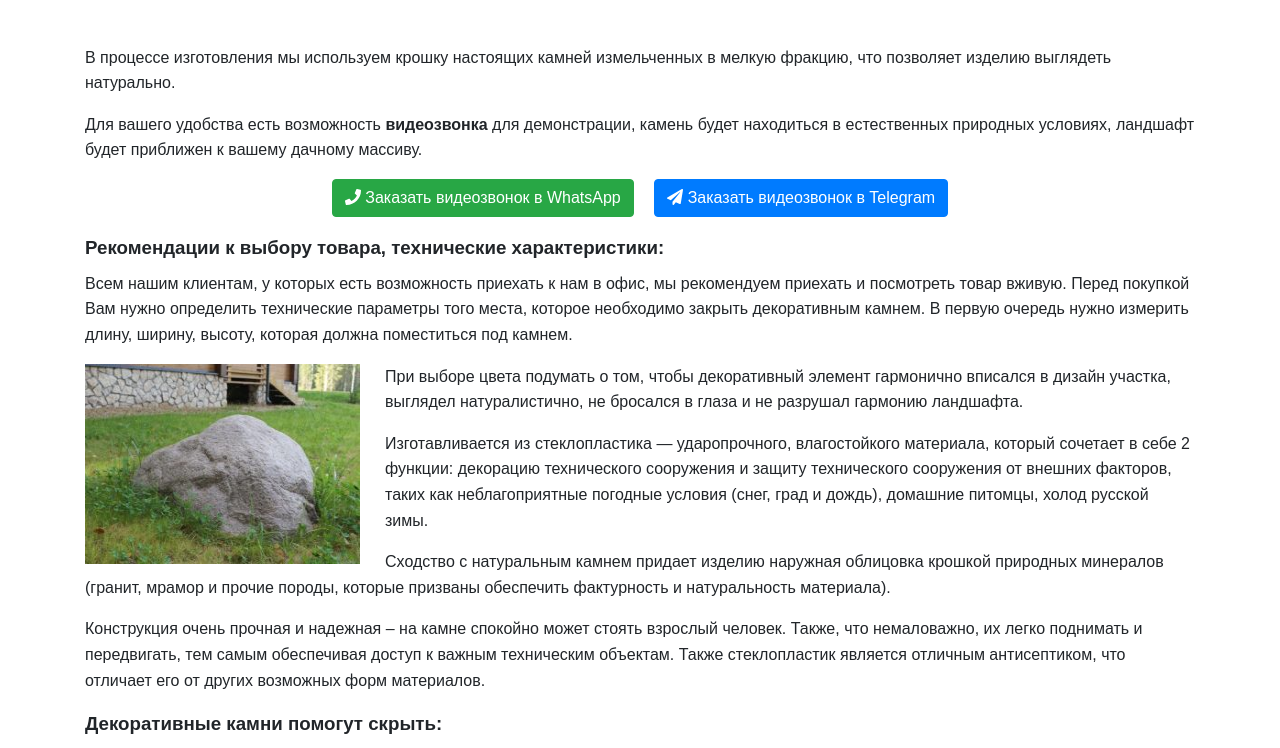
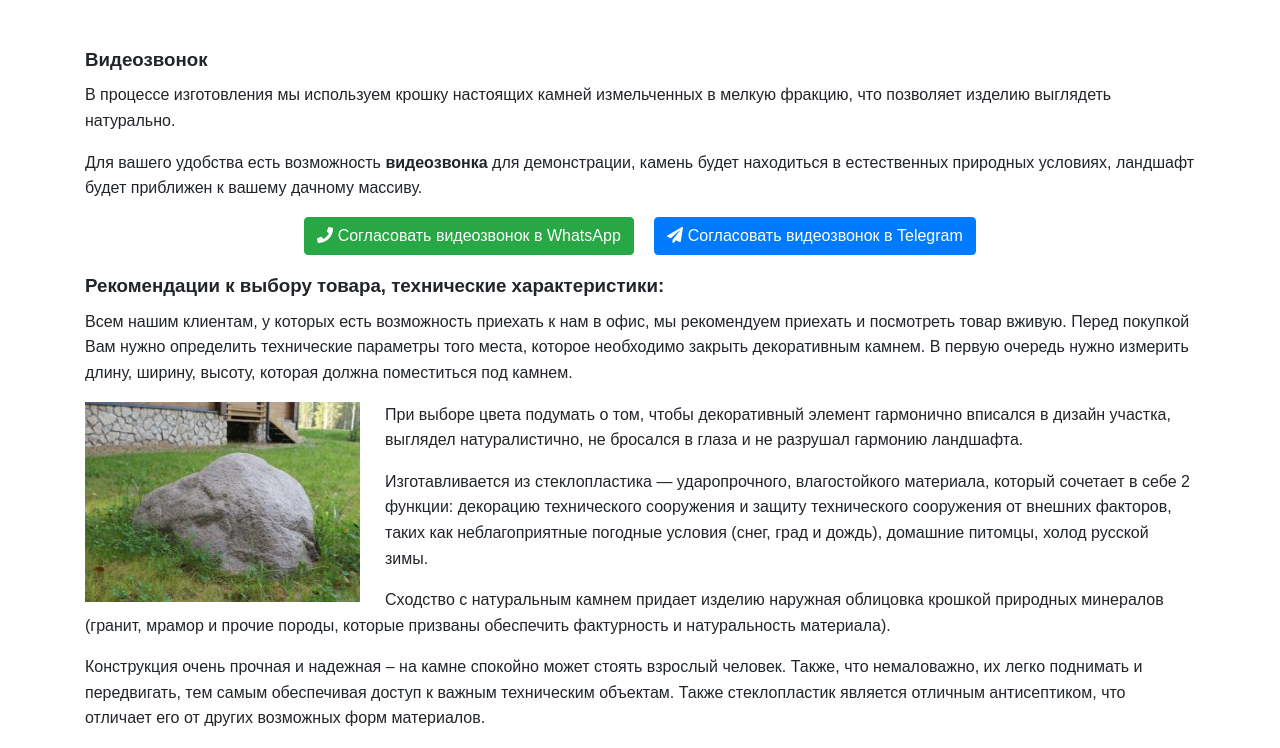
Before and after one commit to Egor-record/kamni, a website: page public/index.html in a window 1280 px wide. Shown: the part 1036-1784 px from the top of the page. Drawn offline with Linux system fonts and the light colour scheme; some packages are replaced by stand-ins of ours.

Commit message:
added metrica and change h3 for videocall

```diff
--- a/public/index.html
+++ b/public/index.html
@@ -140,16 +140,17 @@
 							</div>
 						</li>
 					</ul>
+					<h3>Видеозвонок</h3>
 					<div>
 						<p>В процессе изготовления мы используем крошку настоящих камней измельченных в мелкую фракцию, что позволяет изделию выглядеть натурально.</p>
 						<p>Для вашего удобства есть возможность <strong>видеозвонка</strong> для демонстрации, камень будет находиться в естественных природных условиях, ландшафт будет приближен к вашему дачному массиву.</p>
 						<div class="text-center mb-3">
 							<a href="https://wa.me/+79052500876?text=Запись%20на%20видео%20звонок" target="_blank" class="btn btn-success">
-								<i class="fa fa-phone" aria-hidden="true"></i> Заказать видеозвонок в WhatsApp
+								<i class="fa fa-phone" aria-hidden="true"></i> Согласовать видеозвонок в WhatsApp
 							</a>
 							<a href="https://t.me/dekorativniekamni?text=Запись%20на%20видео%20звонок" target="_blank" class="btn btn-primary mt-3 mt-lg-0 ml-lg-3">
 								<i class="fa fa-paper-plane" aria-hidden="true"></i>
-								Заказать видеозвонок в Telegram
+								Согласовать видеозвонок в Telegram
 							  </a>
 						</div>
 					</div>
@@ -596,6 +597,23 @@
   });
 });
 	</script>
+	<!-- Yandex.Metrika counter -->
+<script type="text/javascript" >
+	(function(m,e,t,r,i,k,a){m[i]=m[i]||function(){(m[i].a=m[i].a||[]).push(arguments)};
+	m[i].l=1*new Date();
+	for (var j = 0; j < document.scripts.length; j++) {if (document.scripts[j].src === r) { return; }}
+	k=e.createElement(t),a=e.getElementsByTagName(t)[0],k.async=1,k.src=r,a.parentNode.insertBefore(k,a)})
+	(window, document, "script", "https://mc.yandex.ru/metrika/tag.js", "ym");
+
+	ym(97079904, "init", {
+		 clickmap:true,
+		 trackLinks:true,
+		 accurateTrackBounce:true,
+		 webvisor:true
+	});
+ </script>
+ <noscript><div><img src="https://mc.yandex.ru/watch/97079904" style="position:absolute; left:-9999px;" alt="" /></div></noscript>
+ <!-- /Yandex.Metrika counter -->
 </body>
 
 </html>
```
Also changed, not shown: public/404.html (+17 -0 lines), public/politika.html (+16 -0 lines), public/soglashenie.html (+18 -0 lines).
